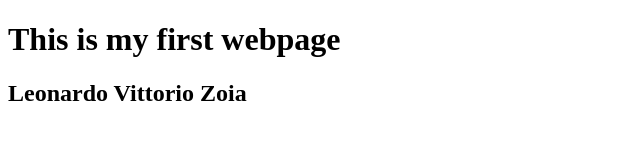
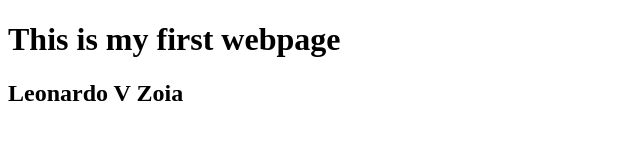
Before and after one commit to lvzoia1/MyFirstProject, a plain HTML site: page Index.html in a window 1280 px wide. Shown: the whole page, without its empty margins (0-640 px from the left). Drawn offline with Linux system fonts and the light colour scheme.

Commit message:
I changed the <h2> by adding my middle name's initial

```diff
--- a/Index.html
+++ b/Index.html
@@ -6,6 +6,6 @@
 </head>
 <body>
 <h1>This is my first webpage</h1>
-<h2>Leonardo Vittorio Zoia</h2>
+<h2>Leonardo V Zoia</h2>
 </body>
 </html>
```
